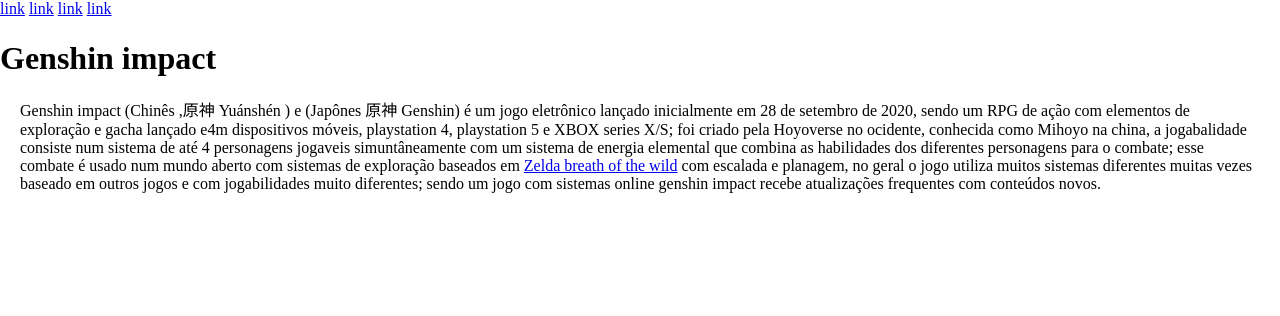
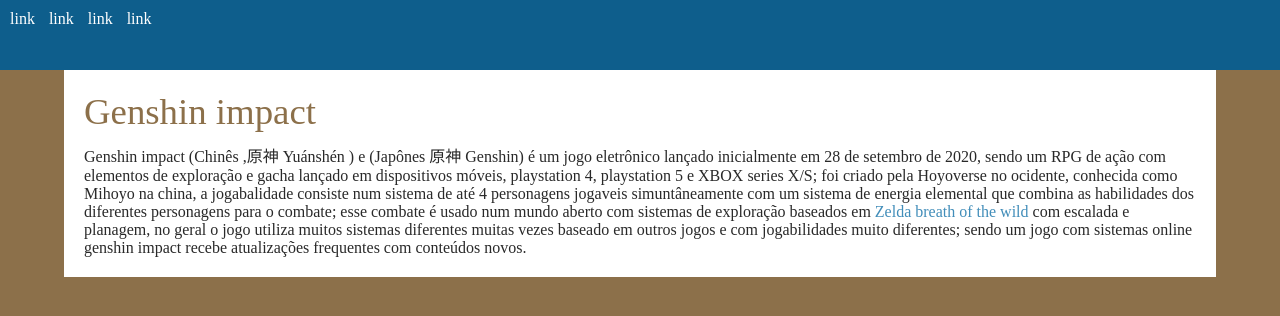
Before and after one commit to Agatha-silva-prog/WikiP, a plain HTML site: page index.html in a window 1280 px wide. Drawn offline with Linux system fonts and the light colour scheme; a web font is replaced by a local one.

Commit message:
adicionando as cores e mudando as fontes

```diff
--- a/index.html
+++ b/index.html
@@ -1,11 +1,18 @@
 <!DOCTYPE html>
 <html lang="pt-br">
 <head>
+
     <meta charset="UTF-8">
     <meta name="viewport" content="width=device-width, initial-scale=1.0">
     <title>Document</title>
 
+
     <style>
+        @font-face {
+            font-family: 'gen';
+            src: url(fonts/zh-cn.ttf);
+
+        }
         *{
             margin: 0px;
             padding: 0px;
@@ -14,20 +21,57 @@
             --azul: #0E5E8C;
             --branco: white;
             --dourado: #8C704A;
+            --azuclar: #418db9;
         }
         header{
-            height: 30px;
+            height: 50px;
+            position: sticky;
+            top: 0px;
+            background-color: var(--azul);
+            padding: 10px;
         }
+        nav > a{
+            color: white;
+            padding-right: 10px;
+            text-decoration: none;
+
+
+        }
+        a{
+            color: var(--azuclar);
+            text-decoration: none;
+        }
+
         div{
             margin-top: 10px;
+            margin: 20px;
 
         }
-        div > p{
-            margin: 20px;
+        p{
+            font-family: 'gen';
+            font-weight: lighter;
+            color: rgb(41 41 41 );
 
         }
         body{
             display: grid;
+            background-color: var(--dourado);
+
+
+        }
+        main{
+            background-color: white;
+            width: 90%;
+            margin: auto;
+        }
+        h1{
+            font-family: 'gen';
+            font-weight: normal;
+            font-size: 2.3em;
+            margin-bottom: 10px;
+        }
+        h1#titulopr{
+        color: var(--dourado);
 
         }
     </style>
@@ -36,30 +80,32 @@ margin-top: 10px;
 
     <header>
         <nav>
-            <a href="#">link</a>
-            <a href="#">link</a>
-            <a href="#">link</a>
-            <a href="#">link</a>
+            <a href="#" target="_self" >link</a>
+            <a href="#" target="_self" >link</a>
+            <a href="#" target="_self" >link</a>
+            <a href="#" target="_self" >link</a>
         </nav>
     </header>
 
 
 
     <main>
-        <div>
-            <h1>Genshin impact</h1>
+        <div id="d1" >
+            <section>
+                <h1 id="titulopr">Genshin impact</h1>
                 <p>Genshin impact (Chinês  ,原神 Yuánshén ) e (Japônes 原神 Genshin) é
                 um jogo eletrônico lançado inicialmente em 28 de setembro
                 de 2020, sendo um RPG de ação com elementos de exploração e gacha lançado
-        e4m dispositivos móveis, playstation 4, playstation 5 e XBOX series X/S; foi criado
+                em dispositivos móveis, playstation 4, playstation 5 e XBOX series X/S; foi criado
                 pela Hoyoverse no ocidente, conhecida como Mihoyo na china, a jogabalidade
                 consiste num sistema de até 4 personagens jogaveis simuntâneamente com um sistema
                 de energia elemental que combina as habilidades dos diferentes personagens para o combate;
-esse combate é usado num mundo aberto com sistemas de exploração baseados em <a href="#">Zelda breath of the wild</a>
+                esse combate é usado num mundo aberto com sistemas de exploração baseados em <a href="#" target="_blank">Zelda breath of the wild</a>
                 com escalada e planagem, no geral o jogo utiliza muitos sistemas diferentes muitas vezes baseado
                 em outros jogos e com jogabilidades muito diferentes; sendo um jogo com sistemas online genshin impact recebe
                 atualizações frequentes com conteúdos novos.
                 </p>
+            </section>
         </div>
         <div>
 
```
Also changed, not shown: 2 other files. Lines whose indentation alone changed are shown as unchanged.
